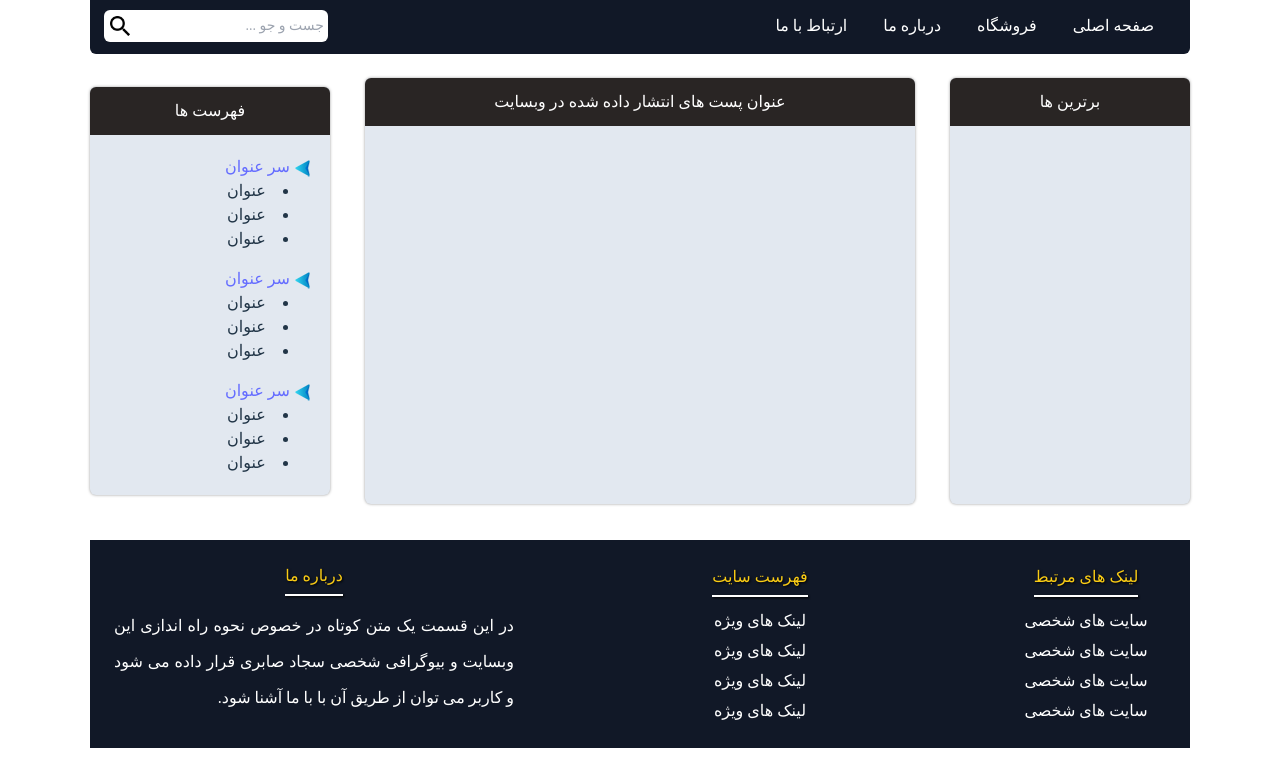
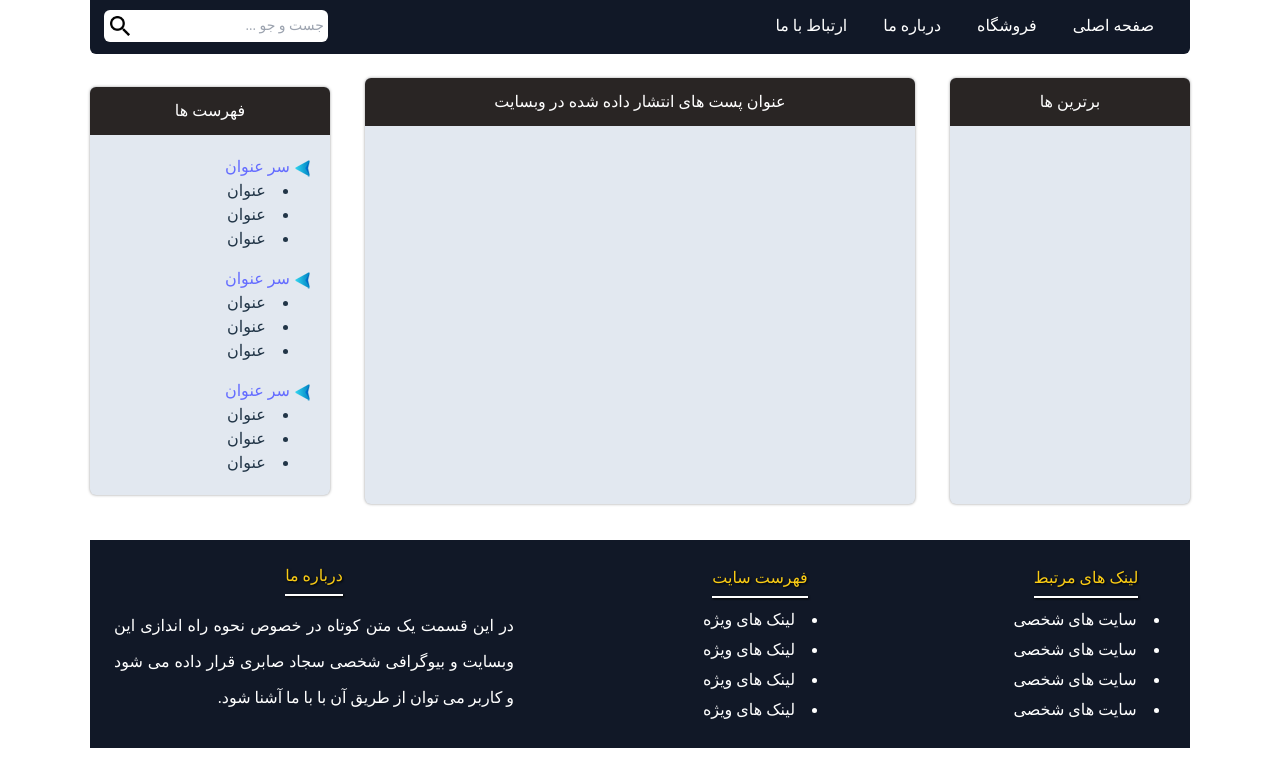
Before and after one commit to sajjadsaberi/Persona-lWebsite-By-ReactJS-and-Tailwind, a React (Vite) app: page / in a window 1280 px wide. Shown: the part 370-1150 px from the top of the page. Built offline with nearby package versions, Linux system fonts and the light colour scheme.

Commit message:
thirds Update for this website

```diff
--- a/src/components/footer.jsx
+++ b/src/components/footer.jsx
@@ -7,7 +7,7 @@ function Footers() {
         <footer className='flex justify-between items-center flex-row w-full h-auto bg-gray-900 mt-9 p-6 font-Iran text-white rtl'>
             <div className='w-40'>
                 <a href="#" className='text-yellow-400 border-b-2 border-white pb-2.5 drop-shadow-dx10'>لینک های مرتبط</a>
-                <ul className='mt-3.5'>
+                <ul className="list-disc rtl list-inside mt-3">
                     <li className='pt-1.5'>سایت های شخصی</li>
                     <li className='pt-1.5'>سایت های شخصی</li>
                     <li className='pt-1.5'>سایت های شخصی</li>
@@ -16,7 +16,7 @@ function Footers() {
             </div>
             <div className='w-40'>
                 <a href='#' className='text-yellow-400 border-b-2 border-white pb-2.5 drop-shadow-dx10'>فهرست سایت</a>
-                <ul className='mt-3.5'>
+                <ul className=" list-disc rtl list-inside mt-3">
                     <li className='pt-1.5'>لینک های ویژه</li>
                     <li className='pt-1.5'>لینک های ویژه</li>
                     <li className='pt-1.5'>لینک های ویژه</li>
--- a/tailwind.config.js
+++ b/tailwind.config.js
@@ -36,6 +36,9 @@ export default {
       dropShadow: {
         'dx10' : '1px 1px 1px #000',
       },
+      listStyleType: {
+        'listType' : 'url("./src/images/arrow1.png")',
+      }
     },
     fontFamily: {
         'Iran': ['IranYekanX']
```
